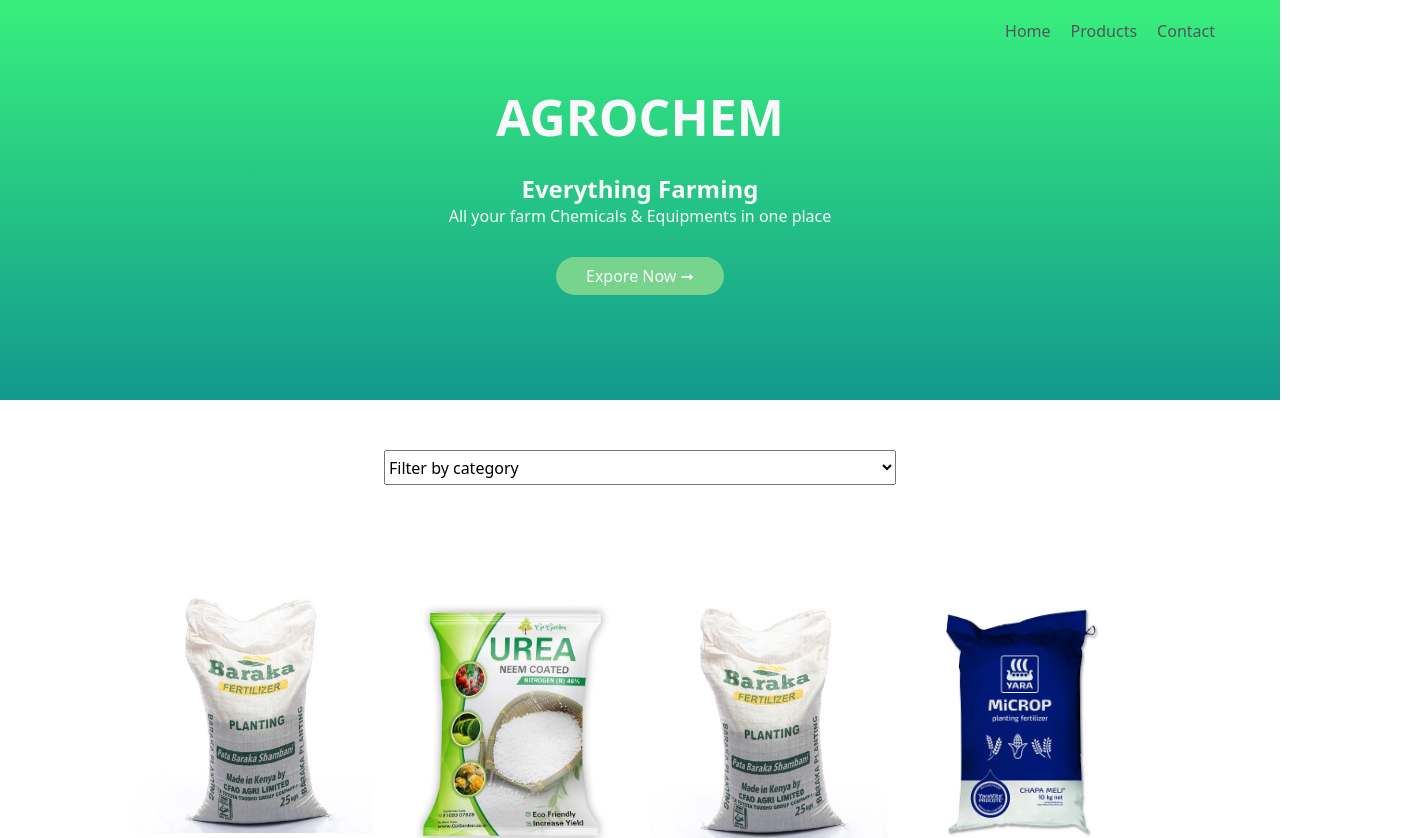
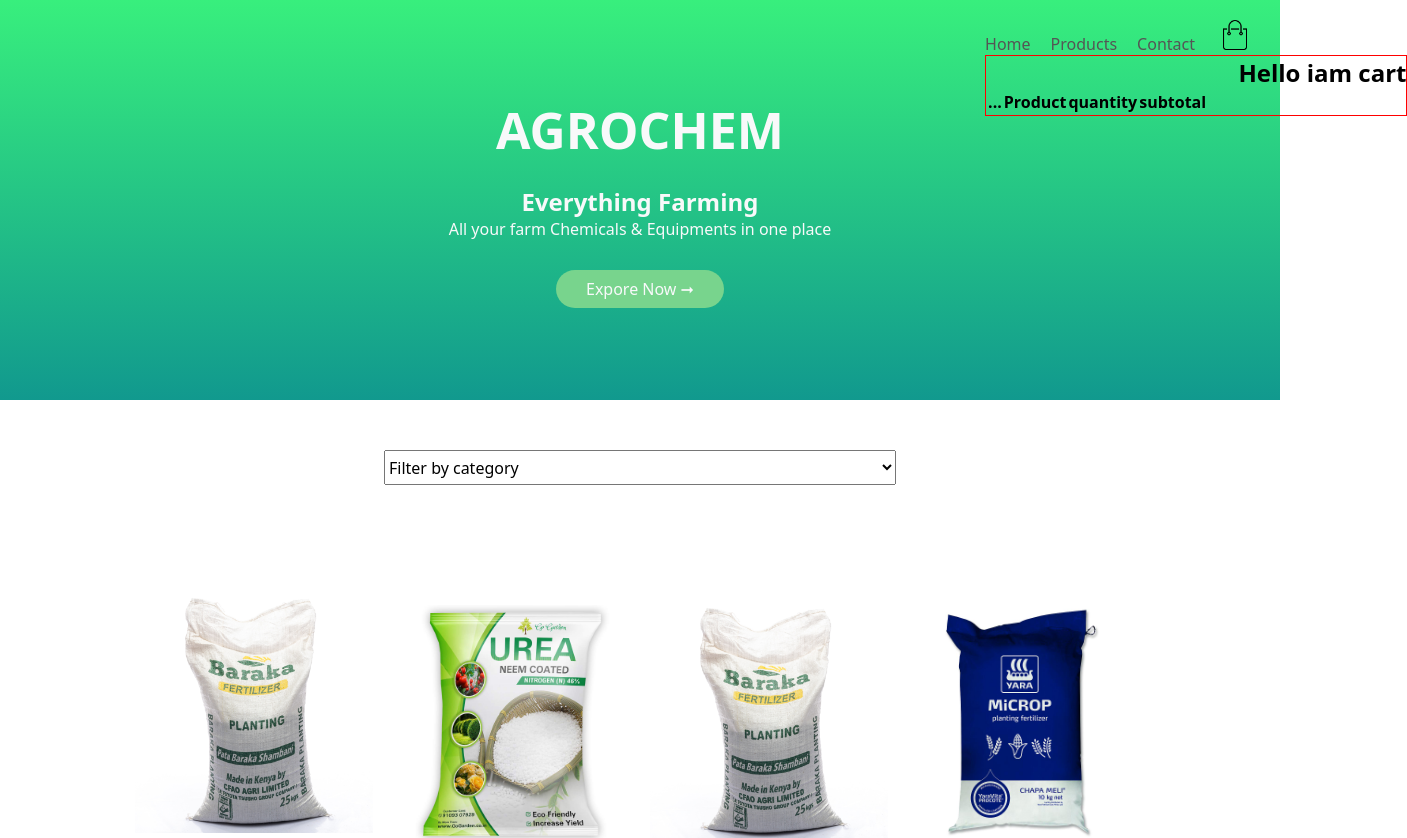
Before and after one commit to robbyevans/React-Ecom-Project, a React (Create React App) app: page / in a window 1280 px wide. Shown: the top 838 px of the page, 1407 px wide, since content can reach past the window. Built offline with nearby package versions, Linux system fonts and the light colour scheme; data requests are answered from the project's data file.

Commit message:
added cart

```diff
--- a/src/App.css
+++ b/src/App.css
@@ -22,8 +22,11 @@
   display: flex;
   align-items: center;
   padding: 20px;
-
-
+}
+.cart{
+  height: 30px;
+  width: 30px;
+  margin-right: -35px;
 }
 nav{
   flex: 1;
@@ -291,12 +294,19 @@
 
   nav ul li{
     display: block;
-    margin-right: 50px;
+    margin-right: 20px;
     margin-top: 10px;
     margin-bottom: 10px;
+
+  }
+  .cart{
+    margin-top: 100px;
+    margin-right:10px;
+
   }
   nav ul li a{
     color: var(--color-accent);
+    border-bottom:solid 1px black;
   }
   .menu-icon{
     display:block;
@@ -397,6 +407,52 @@
   box-shadow: 0px 2px 12px 1px rgba(0,0,0,0.5);
   cursor: pointer;
 }
+.cart-box{
+  border: 1px solid red;
+  position: absolute;
+  width: 33%;
+
+
+
+}
+/* .cart-page{
+  position: absolute;
+  height: 300px;
+  width: 300px;
+  border: 2px solid red;
+}
+.cart-box{
+  position: absolute;
+  z-index: 9;
+  height: 100px;
+  width: 100px;
+  border: 1px solid blue;
+  margin-right: 0;
+}
+.cart-table{
+  height: 50px;
+  width: 50px;
+
+}
+.row-1{
+height: 50px;
+width: 70px;
+}
+#th-0{
+  height: 10px;
+}
+.pushed-item{
+ border:2px solid red;
+}
+.red-box{
+  background-color: red;
+  height: 30px;
+  width: 30px;
+}
+.cart-img{
+  width: 20px;
+  height: 20px;
+} */
 /* <!-----------media query for screen size less than 600---> */
 
 @media screen and (max-width:600px) {
--- a/src/components/App.js
+++ b/src/components/App.js
@@ -42,7 +42,7 @@
   return (
     <div className="App">
 
-      <Banner/>
+      <Banner newArray={newArray}/>
 
       <Body
        itemList={itemList}
--- a/src/components/Banner.js
+++ b/src/components/Banner.js
@@ -2,11 +2,11 @@
 import NavBar from './NavBar'
 
 
-function Banner() {
+function Banner({newArray}) {
   return (
     <div className='header'>
       <div className='container'>
-        <NavBar/>
+        <NavBar newArray={newArray}/>
         <div class="col-2 row row-1 " >
         <div class=" col-header">
           <h1>AGROCHEM</h1>
--- a/src/components/Cart.js
+++ b/src/components/Cart.js
@@ -3,20 +3,22 @@
 
 function Cart({newArray}) {
 
+  console.log(newArray)
   return (
-    <div>
-      <h1>Hello world</h1>
-      <NavBar/>
-      <div className="small-container cart-page"></div>
-      <table>
-        <tr>
-          <th></th>
-          <th>Product</th>
-          <th>quantity</th>
-          <th>subtotal</th>
+    <div className='cart-box'>
+      <h1>Hello iam cart</h1>
+
+      {/* <div className= 'cart-page'></div> */}
+      <table className='cart-table'>
+        <tr className='row-1'>
+          <th id='th-0'>...</th>
+          <th id='th-1'>Product</th>
+          <th id='th-2'>quantity</th>
+          <th id='th-3'>subtotal</th>
         </tr>
+
         {newArray.map(item=>{
-          <tr className='pushed-item'>
+          return<tr className='pushed-item'>
             <td>
               <div className='cart-info'>
                 <img src={item.image}></img>
@@ -27,11 +29,15 @@
               <td><input  type="number"></input></td>
               <td>{item.price}</td>
           </tr>
-        })}
+
+        }
+
+        )}
 
       </table>
     </div>
   )
-}
 
-export default Cart
+
+  }
+  export default Cart
--- a/src/components/Items.js
+++ b/src/components/Items.js
@@ -15,6 +15,7 @@
     })
     pushItem(data)
 
+
   }
 
 
@@ -26,7 +27,7 @@
         <h4 className='item-title'>{title}</h4>
 
           <p className='item-price'>{price}</p>
-          {/* <btn className="btn" onClick={handleAddToCart}>Add to cart</btn> */}
+          <btn className="btn" onClick={handleAddToCart}>Add to cart</btn>
 
         </div>
 
--- a/src/components/NavBar.js
+++ b/src/components/NavBar.js
@@ -1,7 +1,13 @@
 
-import React from 'react'
+import React,{useState} from 'react'
+import Cart from './Cart'
 
-function NavBar() {
+function NavBar({newArray}) {
+  const[isTrue,setIsTrue]=useState(true)
+
+  function handleClick(){
+    setIsTrue(!isTrue)
+  }
 
 
 
@@ -12,6 +18,8 @@
             <li><a id="goBack" href="./">Home</a></li>
             <li><a  href="#products">Products</a></li>
             <li><a  href="#contact">Contact</a></li>
+            <li><img onClick={handleClick} className='cart' src='./images/cart.png'></img></li>
+            {isTrue ? <Cart newArray={newArray}  /> : null}
           </ul>
         </nav>
         {/* <img src="" alt=""/>
```
